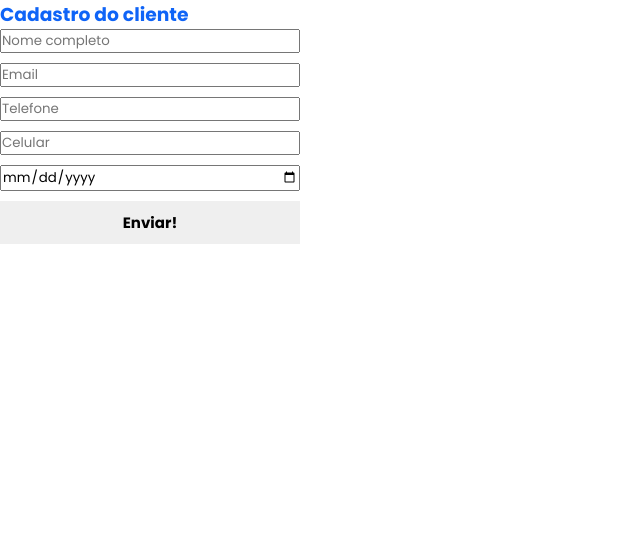
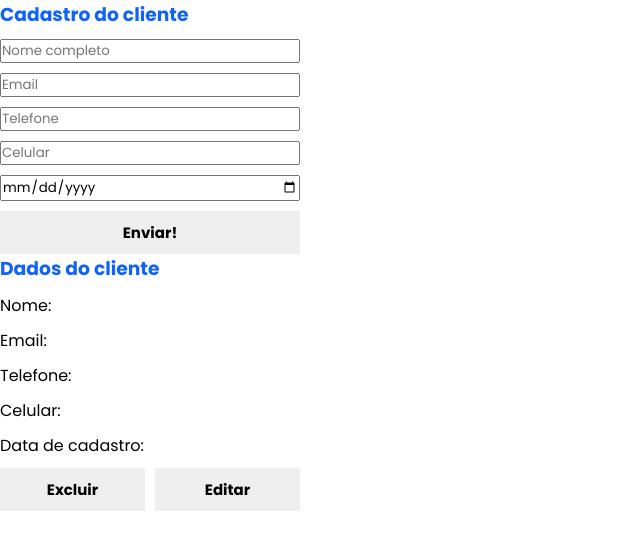
Before and after one commit to danieljosias/test-fullstack, a React (Create React App) app in the folder client/: page /client in a window 1280 px wide. Shown: the top 550 px of the page, without its empty margins (0-640 px from the left). Built offline with nearby package versions, Linux system fonts and the light colour scheme.

Commit message:
feat: a tela de visualização do contato do cliente está pronta

```diff
--- /dev/null
+++ b/client/src/components/Client/index.jsx
@@ -0,0 +1,22 @@
+import React from 'react'
+import { Container } from './styles'
+
+export default function Client() {
+  return (
+    <Container>
+      <h3>Dados do cliente</h3>
+      <div className='wrapper'>
+        <p>Nome:</p>
+        <p>Email:</p>
+        <p>Telefone:</p>
+        <p>Celular:</p>
+        <p>Data de cadastro:</p>
+
+        <div>
+          <button>Excluir</button>
+          <button>Editar</button>
+        </div>
+      </div>
+    </Container>
+  )
+}
--- /dev/null
+++ b/client/src/components/Client/styles.js
@@ -0,0 +1,39 @@
+import styled from 'styled-components';
+
+export const Container = styled.div`
+    display: flex;
+    flex-direction: column;
+    gap: 10px;
+
+    h3{
+        color: var(--blue);
+    }
+
+    .wrapper{
+        display: flex;
+        flex-direction: column;
+        gap: 10px;
+        width: 300px;
+    }
+
+    div{
+        display: flex;
+        justify-content: center;
+        gap: 10px;
+
+
+        button{
+            width: 150px;
+            color: var(--grey);
+            padding: 10px;
+            font-size: 15px;
+            font-weight: bold;
+
+            &:hover{
+                background-color: var(--blue);
+                transition: .3s all ease-in;
+            }
+        }
+    }
+
+`;
--- /dev/null
+++ b/client/src/components/Contact/styles.js
@@ -0,0 +1,38 @@
+import styled from 'styled-components';
+
+export const Container = styled.div`
+    display: flex;
+    flex-direction: column;
+    gap: 10px;
+
+    h3{
+        color: var(--blue);
+    }
+
+    .wrapper{
+        display: flex;
+        flex-direction: column;
+        gap: 10px;
+        width: 300px;
+    }
+
+    div{
+        display: flex;
+        justify-content: center;
+        gap: 10px;
+
+
+        button{
+            width: 150px;
+            color: var(--grey);
+            padding: 10px;
+            font-size: 15px;
+            font-weight: bold;
+
+            &:hover{
+                background-color: var(--blue);
+                transition: .3s all ease-in;
+            }
+        }
+    }
+`;
--- a/client/src/components/FormClient/index.jsx
+++ b/client/src/components/FormClient/index.jsx
@@ -3,6 +3,7 @@ import { Container } from './styles'
 import * as yup from 'yup';
 import { useForm } from "react-hook-form";
 import { yupResolver } from '@hookform/resolvers/yup';
+import Client from '../Client';
 
 export default function FormClient() {
     const formSchema = yup.object().shape({
@@ -27,8 +28,8 @@ export default function FormClient() {
 
   return (
     <Container>
+      <form className="form" onSubmit={handleSubmit(onSubmitFunction)}>
       <h3>Cadastro do cliente</h3>
-       <form className="form" onSubmit={handleSubmit(onSubmitFunction)}>
         <input placeholder="Nome completo" type="text" {...register("fullname")} />
         {errors.fullname?.message}
 
@@ -46,6 +47,7 @@ export default function FormClient() {
 
         <button type="submit">Enviar!</button>
       </form>
+      <Client/>
     </Container>
   )
 }
--- a/client/src/components/FormContact/index.jsx
+++ b/client/src/components/FormContact/index.jsx
@@ -26,8 +26,8 @@ export default function FormContact() {
 
   return (
     <Container>
+       <form className="form" onSubmit={handleSubmit(onSubmitFunction)}>
         <h3>Cadastro do contato</h3>
-       <form className="form" onSubmit={handleSubmit(onSubmitFunction)}>
          <input placeholder="Nome completo" type="text" {...register("fullname")} />
          {errors.fullname?.message}
 
--- a/client/src/components/FormContact/styles.js
+++ b/client/src/components/FormContact/styles.js
@@ -2,8 +2,10 @@ import styled from 'styled-components';
 
 export const Container = styled.div`
     display: flex;
-    flex-direction: column;
-    justify-content: space-between;
+    justify-content: center;
+    gap: 50px;
+    align-items: center;
+    height: 100vh;
 
     h3{
         color: var(--blue);
```
Also changed, not shown: client/src/components/Contact/index.jsx (added, +21 -0 lines). Lines whose indentation alone changed are shown as unchanged.
